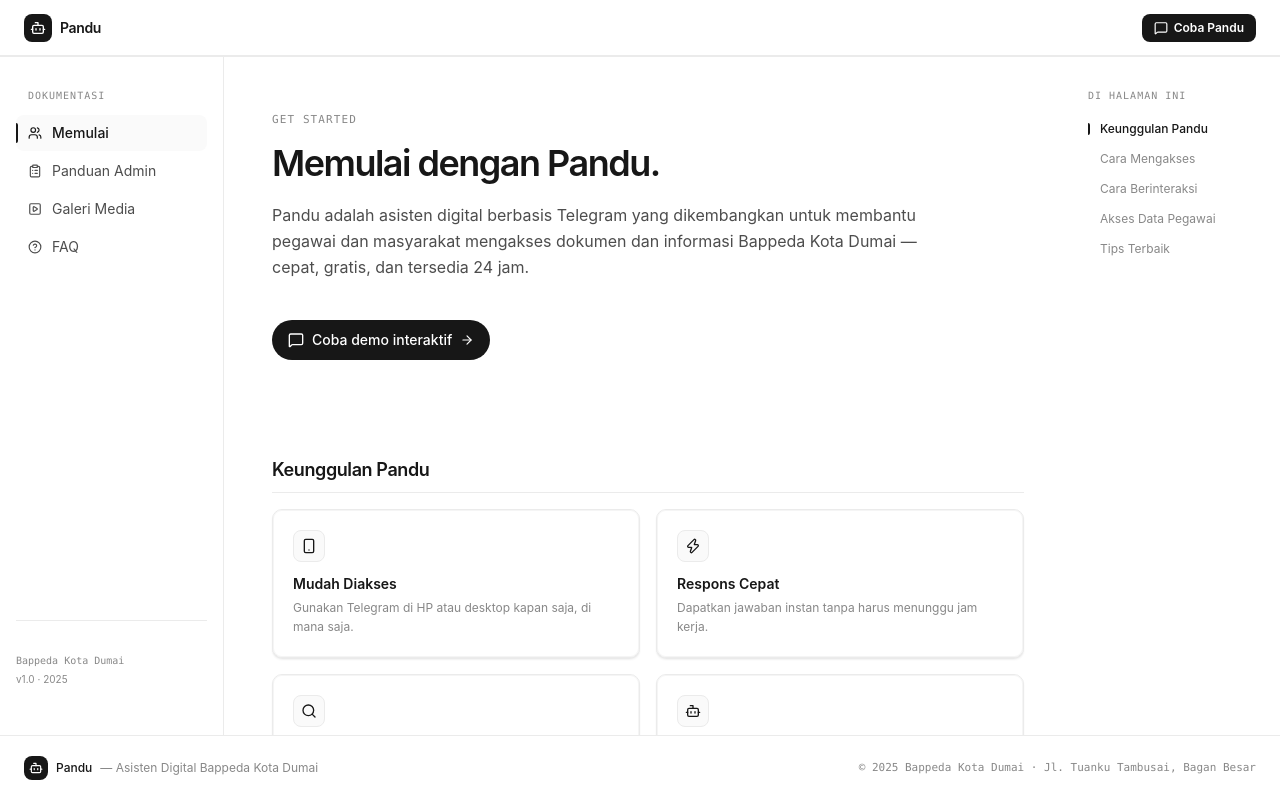
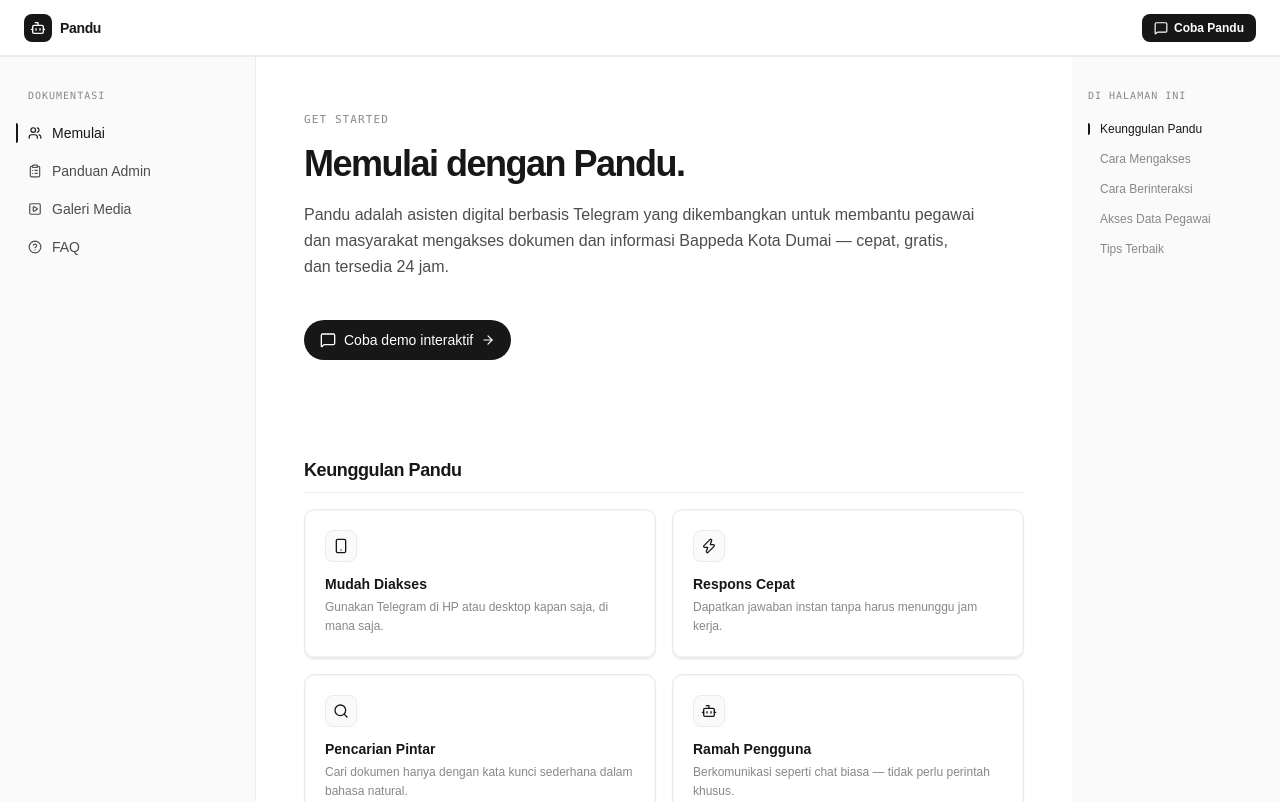
Before and after one commit to far1023/bppdDumBot, a React (Vite) app: page / in a window 1280 px wide. Shown: the top 802 px of the page. Built offline with nearby package versions, Linux system fonts and the light colour scheme.

Commit message:
fixing footer

```diff
--- a/src/App.jsx
+++ b/src/App.jsx
@@ -77,10 +77,8 @@
           if (visible.length) setActiveId(visible[0].target.id);
         },
         {
-          root,
-          // 15% from top → heading must enter top zone to activate
-          // 60% from bottom → only the heading near the top is tracked
-          rootMargin: "-15% 0px -60% 0px",
+          root: null, // Viewport
+          rootMargin: "-100px 0px -60% 0px", // Offset for sticky header
           threshold: 0,
         }
       );
@@ -99,18 +97,9 @@
     const el = document.getElementById(id);
     if (!el) return;
     setActiveId(id);
-    const container = scrollRoot?.current;
-    if (container) {
-      // getBoundingClientRect gives position relative to viewport;
-      // subtracting container's top gives offset within the container.
-      const offset = el.getBoundingClientRect().top
-        - container.getBoundingClientRect().top
-        + container.scrollTop
-        - 32; // 32px breathing room above heading
-      container.scrollTo({ top: offset, behavior: "smooth" });
-    } else {
-      el.scrollIntoView({ behavior: "smooth", block: "start" });
-    }
+    // Add 80px offset for the sticky header
+    const y = el.getBoundingClientRect().top + window.scrollY - 80;
+    window.scrollTo({ top: y, behavior: "smooth" });
   }
 
   if (!toc.length) return null;
@@ -192,10 +181,10 @@
   }
 
   return (
-    <div className="h-screen bg-white flex flex-col" style={{ fontFamily: "'Inter', sans-serif" }}>
-      {/* ── Top nav ── */}
+    <div className="min-h-screen flex flex-col bg-[#fafafa]">
+      {/* ── Header ── */}
       <header
-        className="sticky top-0 z-30 bg-white border-b border-[#ebebeb] h-14"
+        className="sticky top-0 z-50 flex-shrink-0 h-14 bg-white border-b border-[#ebebeb] w-full"
         style={{ boxShadow: "0 1px 0 #ebebeb" }}
       >
         <div className="max-w-screen-xl mx-auto px-4 md:px-6 h-full flex items-center gap-4">
@@ -239,7 +228,7 @@
               animate={{ opacity: 1 }}
               exit={{ opacity: 0 }}
               transition={{ duration: 0.2 }}
-              className="fixed inset-0 z-40 bg-black/30 md:hidden"
+              className="fixed inset-0 z-50 bg-black/30 md:hidden"
               onClick={() => setSidebarOpen(false)}
             />
             {/* Drawer */}
@@ -299,25 +288,20 @@
 
               {/* Drawer footer */}
               <div className="mt-auto pt-8 border-t border-[#ebebeb]">
-                <p className="text-[10px] font-mono text-[#888888] mb-1">Bappeda Kota Dumai</p>
-                <p className="text-[10px] text-[#888888]">v1.0 · 2025</p>
+                <p className="text-[10px] font-mono text-[#888888] mb-1"></p>
+                <p className="text-[10px] text-[#888888]"></p>
               </div>
             </motion.aside>
           </>
         )}
       </AnimatePresence>
 
-      {/* ── Main layout (three-column, inner-scroll) ── */}
-      {/*
-          The row is flex-1 + overflow-hidden so it fills exactly the
-          remaining viewport height after the sticky header.
-          Each column manages its own vertical scroll independently,
-          so the sidebars never "run out of container" and drift upward.
-      */}
-      <div className="flex flex-1 overflow-hidden max-w-screen-xl mx-auto w-full">
+      {/* ── Main layout (three columns) ── */}
+      <div className="flex-1 flex max-w-screen-xl w-full mx-auto relative">
 
-        {/* ── Left sidebar (desktop only, full-height scroll) ── */}
-        <aside className="hidden md:flex flex-col w-56 flex-shrink-0 border-r border-[#ebebeb] bg-white pt-8 pb-12 px-4 overflow-y-auto">
+        {/* ── Left Sidebar (Desktop) ── */}
+        <aside className="hidden lg:flex flex-col w-56 xl:w-64 flex-shrink-0">
+          <div className="fixed top-14 w-56 xl:w-64 h-[calc(100vh-3.5rem)] flex flex-col flex-shrink-0 border-r border-[#ebebeb] bg-[#fafafa] pt-8 pb-12 px-4 overflow-y-auto z-0">
             <p className="text-[10px] font-mono text-[#888888] uppercase tracking-widest mb-3 px-3">
               Dokumentasi
             </p>
@@ -346,17 +330,12 @@
                 );
               })}
             </nav>
-
-          {/* Sidebar footer */}
-          <div className="mt-auto pt-8 border-t border-[#ebebeb]">
-            <p className="text-[10px] font-mono text-[#888888] mb-1">Bappeda Kota Dumai</p>
-            <p className="text-[10px] text-[#888888]">v1.0 · 2025</p>
           </div>
         </aside>
 
         {/* ── Content area (scrolls independently) ── */}
-        <main ref={mainScrollRef} className="flex-1 min-w-0 overflow-y-auto bg-white">
-          <div className="px-6 md:px-12 pt-10 md:pt-14 pb-[27vh]">
+        <main className="flex-1 min-w-0 bg-white">
+          <div className="px-6 md:px-12 pt-10 md:pt-14 pb-[30vh]">
             <AnimatePresence>
               <motion.div
                 key={active}
@@ -377,24 +356,23 @@
         </main>
 
         {/* ── Right TOC (wide screens only, full-height scroll) ── */}
-        <aside className="hidden xl:flex flex-col w-52 flex-shrink-0 pt-8 px-4 overflow-y-auto">
-          <TocSidebar active={active} scrollRoot={mainScrollRef} />
+        <aside className="hidden xl:flex flex-col w-52 flex-shrink-0">
+          <div className="fixed top-14 w-52 h-[calc(100vh-3.5rem)] flex flex-col flex-shrink-0 pt-8 pb-12 px-4 overflow-y-auto z-0">
+            <TocSidebar active={active} />
+          </div>
         </aside>
 
       </div>
 
-      {/* ── Footer (sibling of three-column row, like header) ── */}
-      <footer className="flex-shrink-0 border-t border-[#ebebeb] bg-white">
+      {/* ── Footer ── */}
+      <footer className="relative z-10 flex-shrink-0 border-t border-[#ebebeb] bg-white">
         <div className="max-w-screen-xl mx-auto px-4 md:px-6 py-5 flex flex-col md:flex-row items-center justify-between gap-3">
           <div className="flex items-center gap-2">
-            <div className="w-6 h-6 rounded-md bg-[#171717] flex items-center justify-center">
-              <Bot className="w-3.5 h-3.5 text-white" />
-            </div>
-            <span className="text-xs font-medium text-[#171717]">Pandu</span>
+            <span className="text-xs font-medium text-[#171717]">v1.0 · Pandu</span>
             <span className="text-xs text-[#888888]">— Asisten Digital Bappeda Kota Dumai</span>
           </div>
           <p className="text-[11px] font-mono text-[#888888]">
-            © 2025 Bappeda Kota Dumai · Jl. Tuanku Tambusai, Bagan Besar
+            © 2025 Bappeda Kota Dumai
           </p>
         </div>
       </footer>
```
Lines whose indentation alone changed are shown as unchanged.
